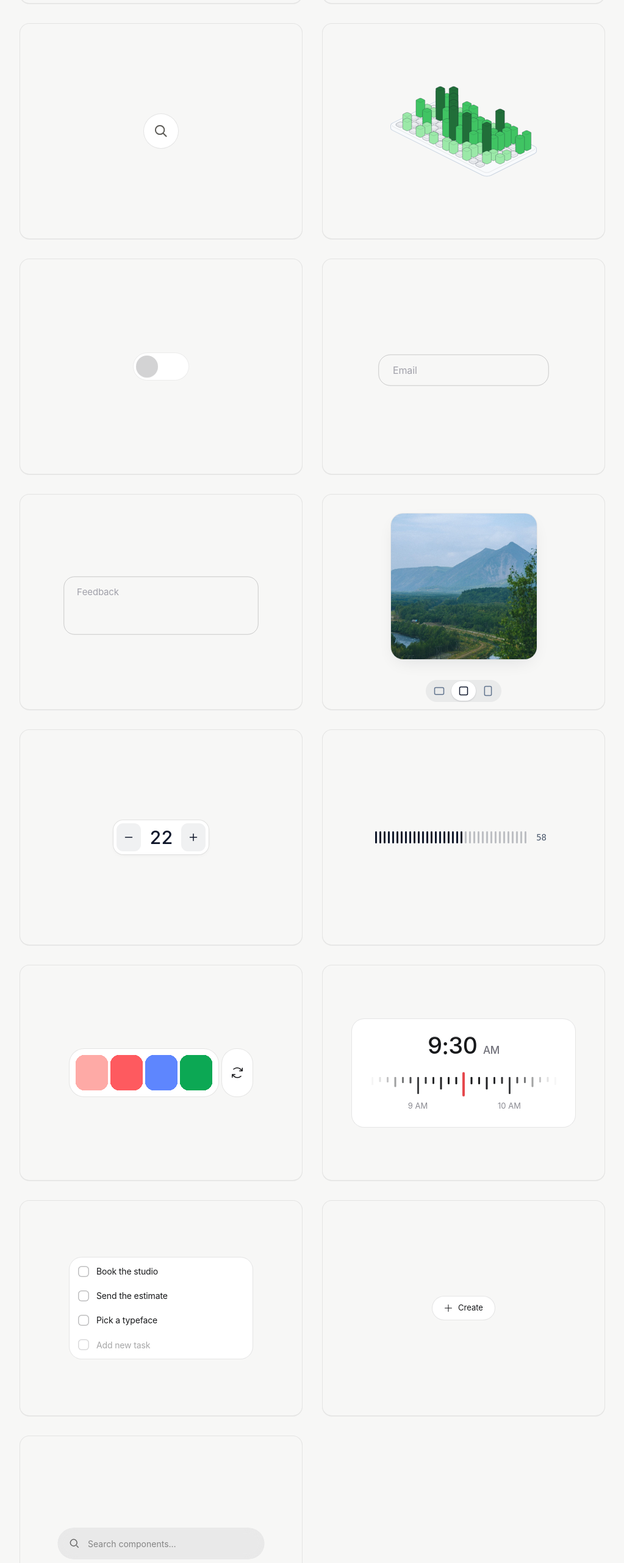
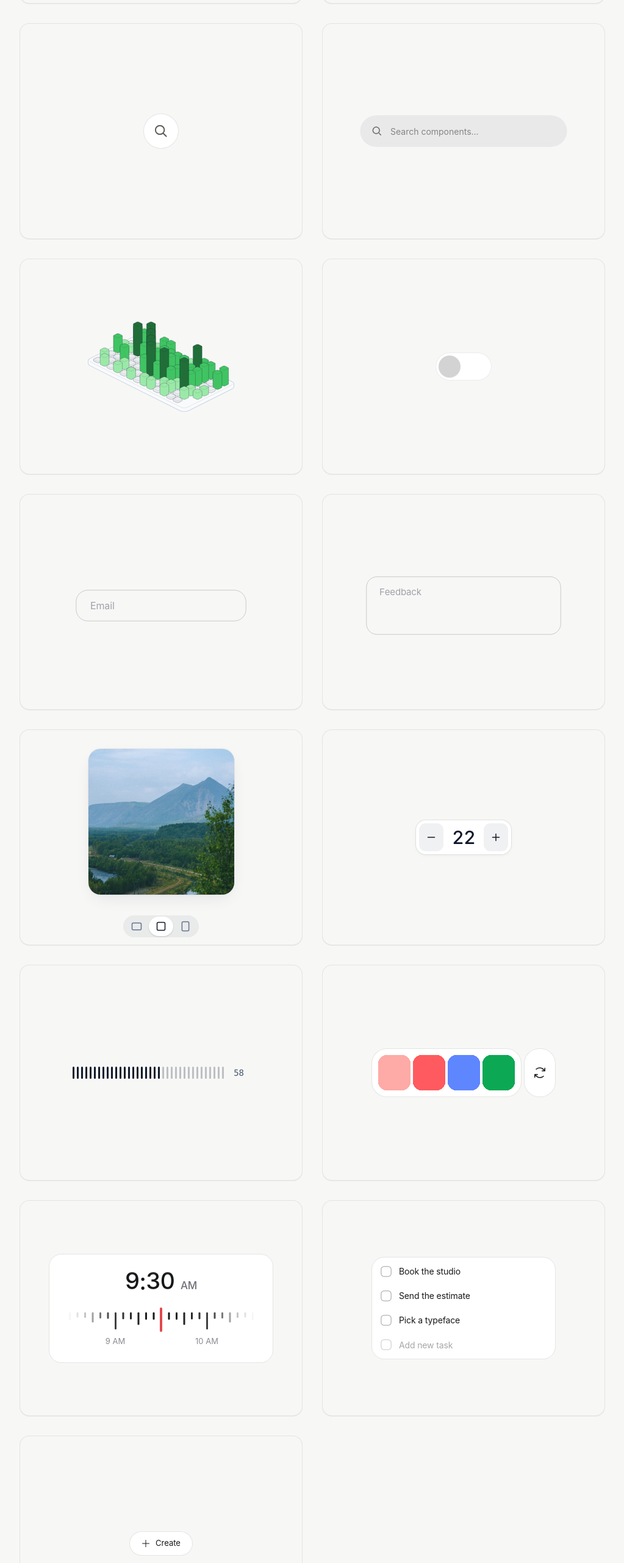
Before and after one commit to ThaminduDasanayake/chromaline, a Next.js app: page / in a window 1280 px wide. Shown: the part 954-3517 px from the top of the page at 61% size, without its empty margins (128-1151 px from the left). Built offline with nearby package versions, Linux system fonts and the light colour scheme.

Commit message:
feat: add fluid search component card and reorder grid items

```diff
--- a/app/page.tsx
+++ b/app/page.tsx
@@ -67,64 +67,64 @@ export default function ChromalineHomePage() {
             <SeekCardPreview />
           </ComponentCard>
 
-          {/* Card 6: Heatmap */}
+          {/* Card 6: Fluid Search */}
+          <ComponentCard title="Fluid Search" href="/components/fluid-search">
+            <FluidSearchCardPreview />
+          </ComponentCard>
+
+          {/* Card 7: Heatmap */}
           <ComponentCard title="Heatmap" href="/components/heatmap">
             <HeatmapCardPreview />
           </ComponentCard>
 
-          {/* Card 7: Toggle */}
+          {/* Card 8: Toggle */}
           <ComponentCard title="Toggle" href="/components/toggle">
             <ToggleCardPreview />
           </ComponentCard>
 
-          {/* Card 8: Label Input */}
+          {/* Card 9: Label Input */}
           <ComponentCard title="Label Input" href="/components/label-input">
             <LabelInputCardPreview />
           </ComponentCard>
 
-          {/* Card 8b: Label Textarea */}
+          {/* Card 10: Label Textarea */}
           <ComponentCard title="Label Textarea" href="/components/label-textarea">
             <LabelTextareaCardPreview />
           </ComponentCard>
 
-          {/* Card 9: Aspect Ratio */}
+          {/* Card 11: Aspect Ratio */}
           <ComponentCard title="Aspect Ratio" href="/components/aspect-ratio">
             <AspectRatioCardPreview />
           </ComponentCard>
 
-          {/* Card 10: Counter */}
+          {/* Card 12: Counter */}
           <ComponentCard title="Counter" href="/components/counter">
             <CounterCardPreview />
           </ComponentCard>
 
-          {/* Card 11: Wake Slider */}
+          {/* Card 13: Wake Slider */}
           <ComponentCard title="Wake Slider" href="/components/wake-slider">
             <WakeSliderCardPreview />
           </ComponentCard>
 
-          {/* Card 12: Palette */}
+          {/* Card 14: Palette */}
           <ComponentCard title="Palette" href="/components/palette">
             <PaletteCardPreview />
           </ComponentCard>
 
-          {/* Card 13: Time Scrubber */}
+          {/* Card 15: Time Scrubber */}
           <ComponentCard title="Time Scrubber" href="/components/time-scrubber">
             <TimeScrubberCardPreview />
           </ComponentCard>
 
-          {/* Card 14: Checklist */}
+          {/* Card 16: Checklist */}
           <ComponentCard title="Checklist" href="/components/checklist">
             <ChecklistCardPreview />
           </ComponentCard>
 
-          {/* Card 15: Create Menu */}
+          {/* Card 17: Create Menu */}
           <ComponentCard title="Create Menu" href="/components/create-menu">
             <CreateMenuCardPreview />
-          </ComponentCard>
-
-          {/* Card 16: Fluid Search */}
-          <ComponentCard title="Fluid Search" href="/components/fluid-search">
-            <FluidSearchCardPreview />
           </ComponentCard>
         </div>
       </main>
```
